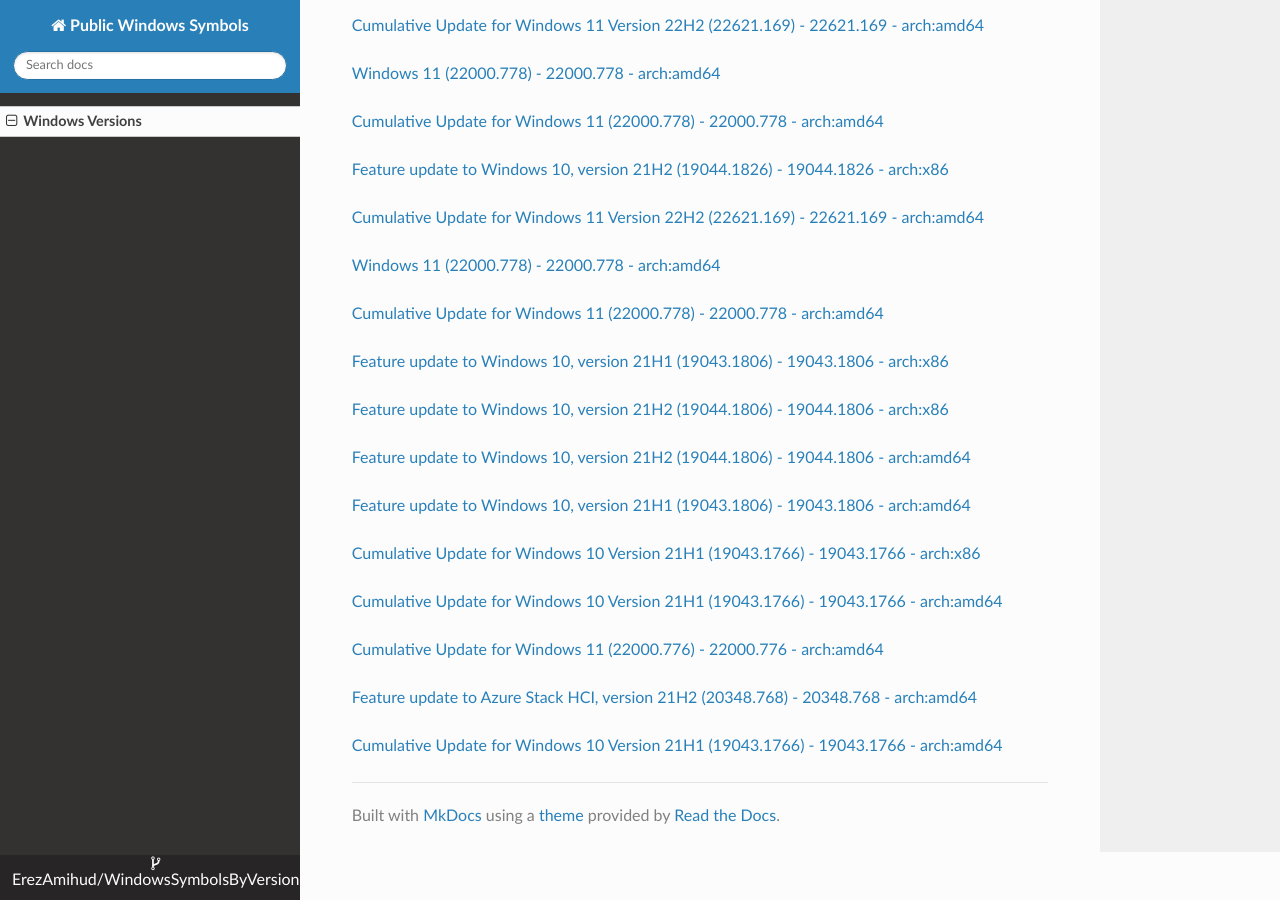
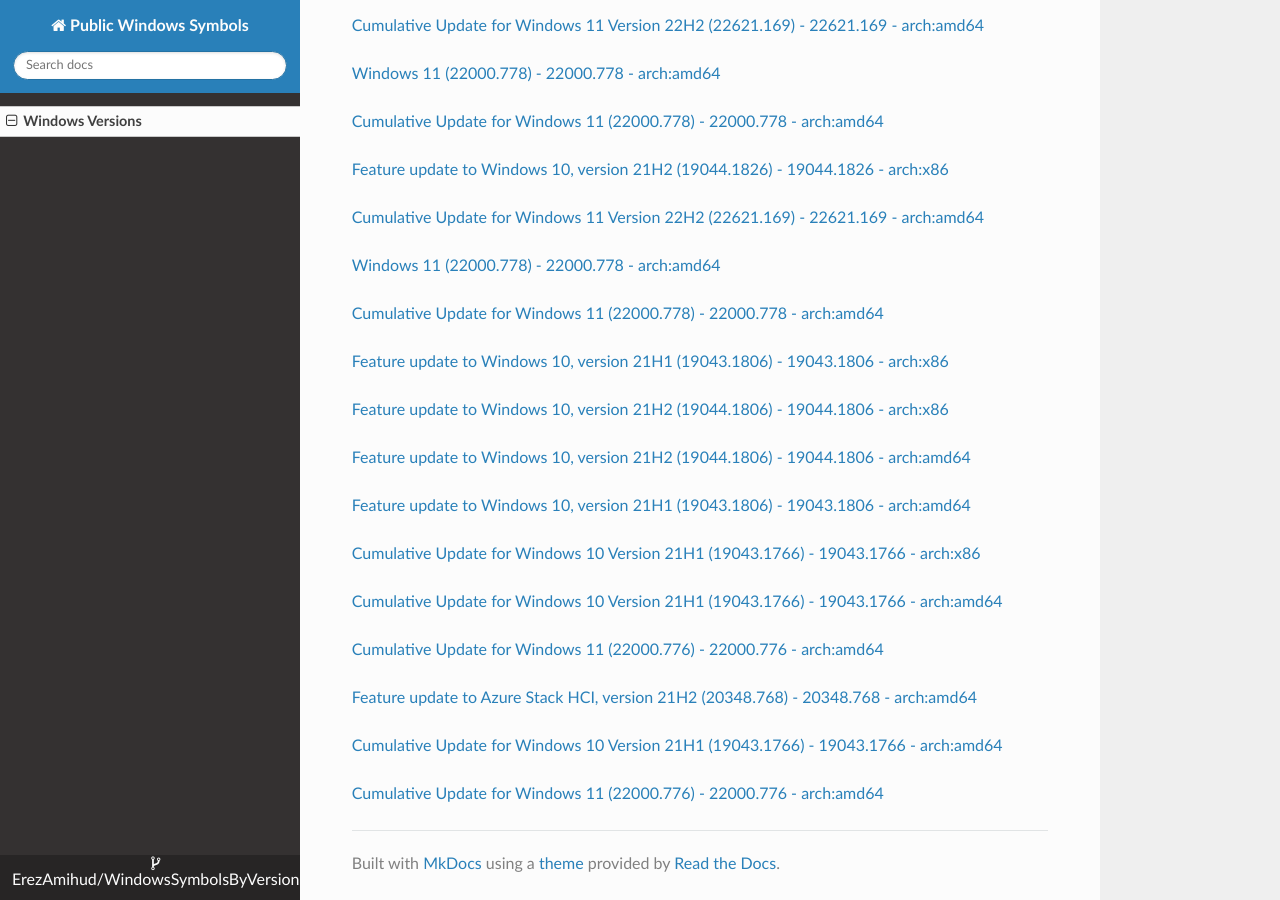
Before and after one commit to ErezAmihud/WindowsSymbolsByVersion, an MkDocs documentation site: the page built from docs/index.md, in a window 1280 px wide and 900 px high, scrolled down 59909 px. Built offline with MkDocs 1.6.1, drawn with Linux system fonts in a browser that asks for light colours; nearby versions of some CDN libraries.

Commit message:
Automated commit, add manifest for 00d57e63-fe2c-4f28-b9a1-1287dfe722c9

```diff
--- a/docs/index.md
+++ b/docs/index.md
@@ -3559,3 +3559,6 @@
 
 
 [Cumulative Update for Windows 10 Version 21H1 (19043.1766) - 19043.1766 - arch:amd64](https://github.com/ErezAmihud/WindowsSymbolsByVersion/blob/main/manifests/41713986-67ec-4fa9-94dd-b9ee1b6795a1.manifest)
+
+
+[Cumulative Update for Windows 11 (22000.776) - 22000.776 - arch:amd64](https://github.com/ErezAmihud/WindowsSymbolsByVersion/blob/main/manifests/00d57e63-fe2c-4f28-b9a1-1287dfe722c9.manifest)
```
Also changed, not shown: process_builds.json (+1 -1 lines).
